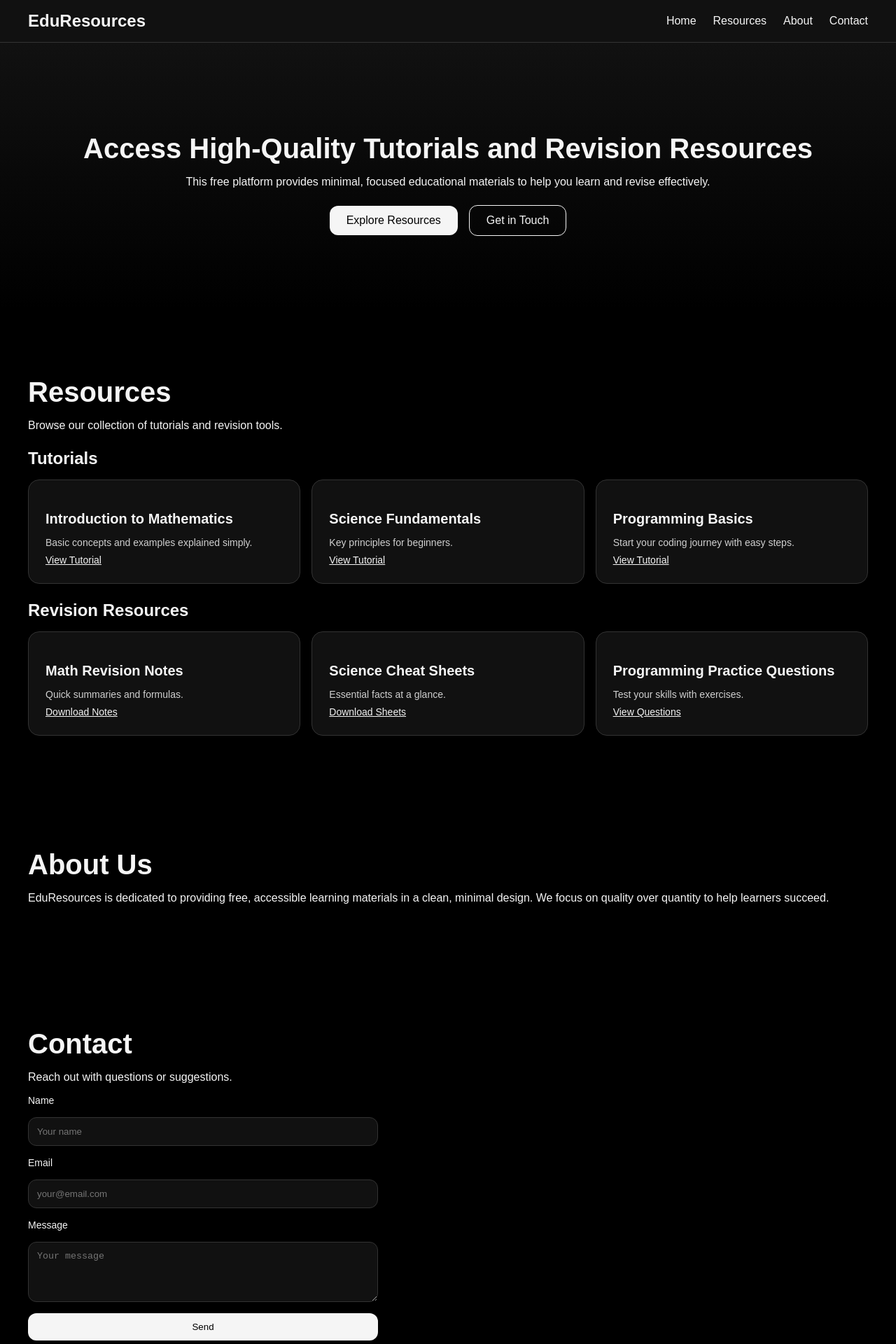
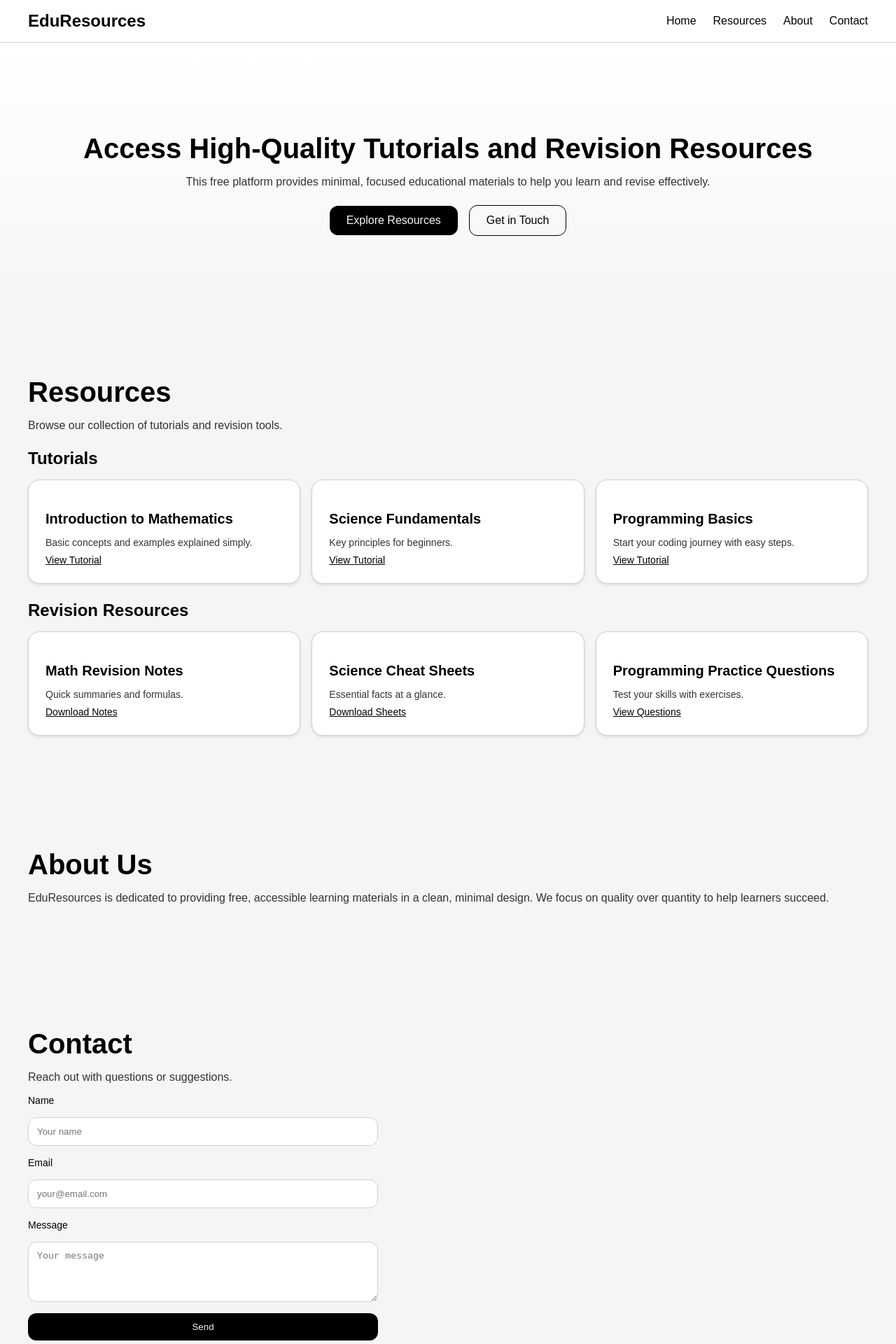
Before and after one commit to Slimsh8dy/eduresources, a React (Create React App) app: page / in a window 1280 px wide. Shown: the top 1920 px of the page at 70% size. Built offline with nearby package versions, Linux system fonts and the light colour scheme.

Commit message:
Inverted theme to off-white background with black elements

```diff
--- a/src/App.css
+++ b/src/App.css
@@ -1,6 +1,6 @@
 .App {
-  background-color: #000000;
-  color: #f5f5f5;
+  background-color: #f5f5f5; /* Off-white background */
+  color: #000000; /* Black text */
   font-family: Arial, sans-serif;
   margin: 0;
   padding: 0;
@@ -9,8 +9,8 @@
 .header {
   position: sticky;
   top: 0;
-  background-color: #111111;
-  border-bottom: 1px solid #333333;
+  background-color: #ffffff; /* White for header to stand out */
+  border-bottom: 1px solid #d0d0d0; /* Light gray border */
   padding: 1rem 0;
   z-index: 40;
 }
@@ -30,10 +30,11 @@
 .header h1 {
   margin: 0;
   font-size: 1.5rem;
+  color: #000000; /* Black header text */
 }
 
 nav a {
-  color: #f5f5f5;
+  color: #000000; /* Black navigation options */
   text-decoration: none;
   margin-left: 1.5rem;
 }
@@ -47,7 +48,7 @@ nav a:hover {
 }
 
 .hero {
-  background: linear-gradient(to bottom, #111111, #000000);
+  background: linear-gradient(to bottom, #ffffff, #f5f5f5); /* Light gradient for hero */
   text-align: center;
   padding: 6rem 0;
 }
@@ -55,35 +56,38 @@ nav a:hover {
 h2 {
   font-size: 2.5rem;
   margin-bottom: 1rem;
+  color: #000000; /* Black headings */
 }
 
 h3 {
   font-size: 1.5rem;
   margin-bottom: 1rem;
+  color: #000000;
 }
 
 p {
   margin-bottom: 1rem;
+  color: #333333; /* Dark gray for paragraphs for readability */
 }
 
 .btn {
   display: inline-block;
   padding: 0.75rem 1.5rem;
-  background-color: #f5f5f5;
-  color: #000000;
+  background-color: #000000; /* Black buttons */
+  color: #f5f5f5; /* Off-white button text */
   text-decoration: none;
   border-radius: 0.75rem;
   margin: 0.5rem;
 }
 
 .btn:hover {
-  background-color: #e0e0e0;
+  background-color: #333333; /* Darker hover */
 }
 
 .btn.secondary {
   background-color: transparent;
-  border: 1px solid #f5f5f5;
-  color: #f5f5f5;
+  border: 1px solid #000000; /* Black border for secondary */
+  color: #000000; /* Black text */
 }
 
 .card-grid {
@@ -93,25 +97,27 @@ p {
 }
 
 .card {
-  background-color: #111111;
-  border: 1px solid #333333;
+  background-color: #ffffff; /* White cards for contrast */
+  border: 1px solid #d0d0d0; /* Light gray border */
   border-radius: 1rem;
   padding: 1.5rem;
+  box-shadow: 0 2px 4px rgba(0, 0, 0, 0.1); /* Subtle shadow */
 }
 
 .card h3 {
   font-size: 1.25rem;
   margin-bottom: 0.5rem;
+  color: #000000;
 }
 
 .card p {
   font-size: 0.875rem;
-  color: #d0d0d0;
+  color: #333333;
   margin-bottom: 0.5rem;
 }
 
 .card a {
-  color: #f5f5f5;
+  color: #000000; /* Black links */
   text-decoration: underline;
   font-size: 0.875rem;
 }
@@ -125,19 +131,20 @@ form {
 
 label {
   font-size: 0.875rem;
+  color: #000000;
 }
 
 input, textarea {
-  background-color: #111111;
-  color: #f5f5f5;
-  border: 1px solid #333333;
+  background-color: #ffffff; /* White inputs */
+  color: #000000;
+  border: 1px solid #d0d0d0;
   padding: 0.75rem;
   border-radius: 0.75rem;
 }
 
 button {
-  background-color: #f5f5f5;
-  color: #000000;
+  background-color: #000000; /* Black submit button */
+  color: #f5f5f5;
   padding: 0.75rem;
   border: none;
   border-radius: 0.75rem;
@@ -145,12 +152,13 @@ button {
 }
 
 button:hover {
-  background-color: #e0e0e0;
+  background-color: #333333;
 }
 
 footer {
-  background-color: #111111;
+  background-color: #ffffff; /* White footer */
   text-align: center;
   padding: 1rem;
-  border-top: 1px solid #333333;
+  border-top: 1px solid #d0d0d0;
+  color: #000000;
 }
```
